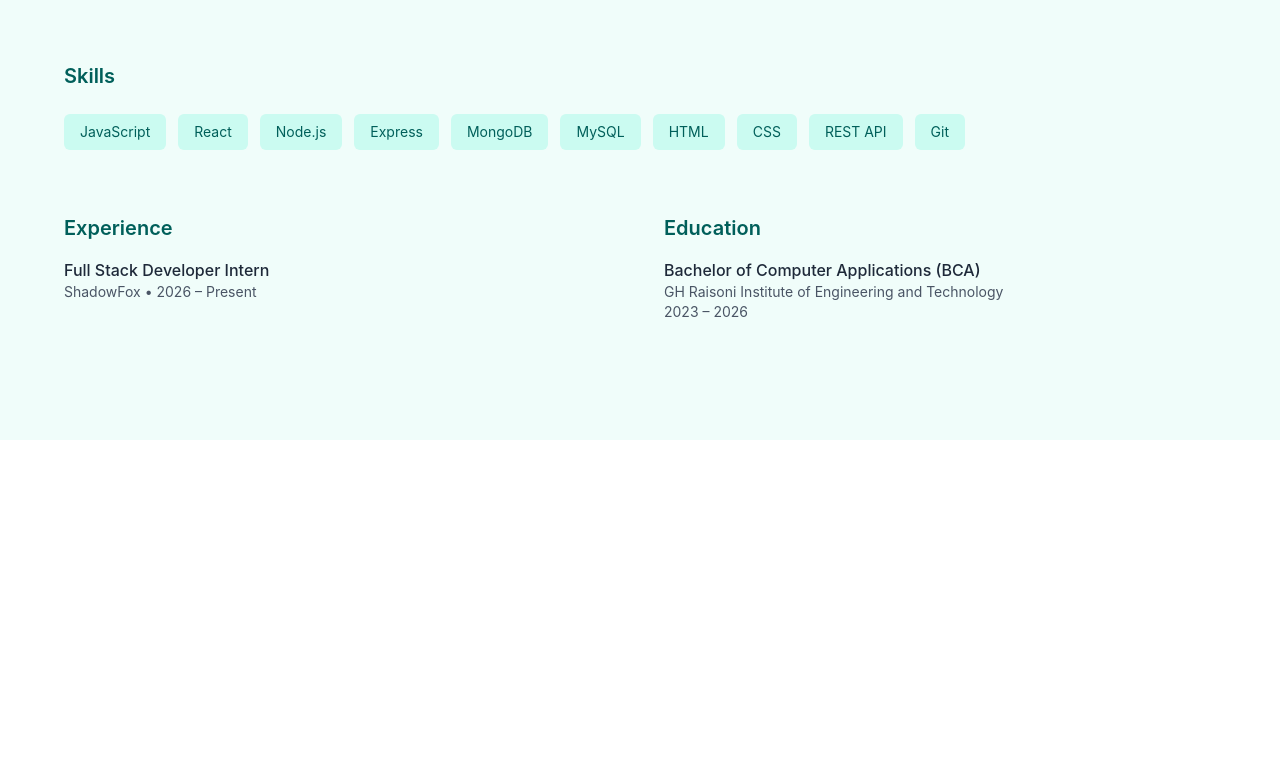
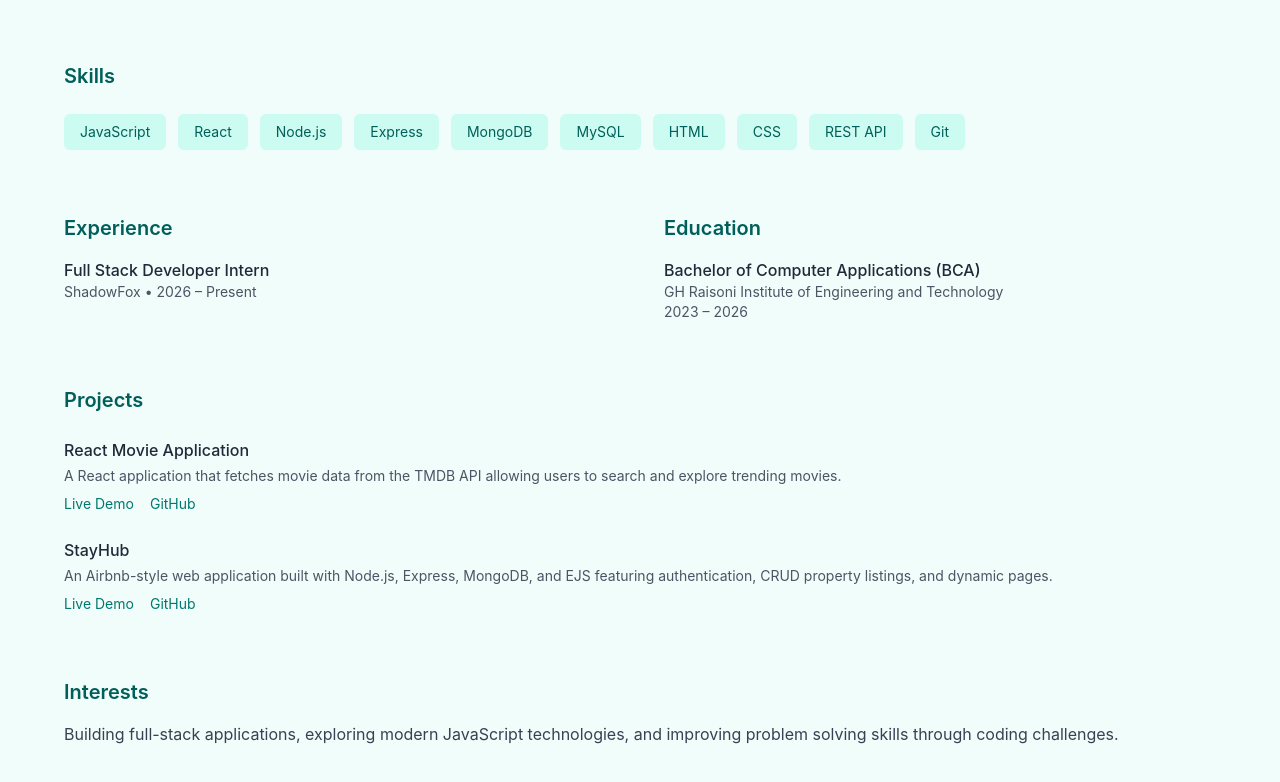
Before and after one commit to Gangasagar-soni/ShadowFox, a React (Vite) app: page /about in a window 1280 px wide. Shown: the part 436-1218 px from the top of the page. Before the commit the page ends 876 px from the top, so only its background shows below. Built offline with nearby package versions, Linux system fonts and the light colour scheme.

Commit message:
added project and intersests fields.

```diff
--- a/src/components/about.jsx
+++ b/src/components/about.jsx
@@ -148,6 +148,72 @@ const About = () => {
 
         </section>
 
+        <section id="projects">
+
+          <h3 className="text-xl font-semibold text-teal-800 mb-6">
+            Projects
+          </h3>
+
+          <div className="space-y-6">
+
+            <div>
+              <p className="font-medium text-gray-800">
+                React Movie Application
+              </p>
+
+              <p className="text-gray-600 text-sm mt-1">
+                A React application that fetches movie data from the TMDB
+                API allowing users to search and explore trending movies.
+              </p>
+
+              <div className="flex gap-4 mt-2 text-sm">
+                <a className="text-teal-700 hover:underline" href="http://gs-movie-app.netlify.app">
+                  Live Demo
+                </a>
+                <a className="text-teal-700 hover:underline" href="https://github.com/Gangasagar-soni/MovieApp">
+                  GitHub
+                </a>
+              </div>
+            </div>
+
+            <div>
+              <p className="font-medium text-gray-800">
+                StayHub
+              </p>
+
+              <p className="text-gray-600 text-sm mt-1">
+                An Airbnb-style web application built with Node.js,
+                Express, MongoDB, and EJS featuring authentication,
+                CRUD property listings, and dynamic pages.
+              </p>
+
+              <div className="flex gap-4 mt-2 text-sm">
+                <a className="text-teal-700 hover:underline" href="#">
+                  Live Demo
+                </a>
+                <a className="text-teal-700 hover:underline" href="#">
+                  GitHub
+                </a>
+              </div>
+            </div>
+
+          </div>
+
+        </section>
+
+        <section>
+
+          <h3 className="text-xl font-semibold text-teal-800 mb-4">
+            Interests
+          </h3>
+
+          <p className="text-gray-700">
+            Building full-stack applications, exploring modern
+            JavaScript technologies, and improving problem solving
+            skills through coding challenges.
+          </p>
+
+        </section>
 
       </div>
     </div>
```
